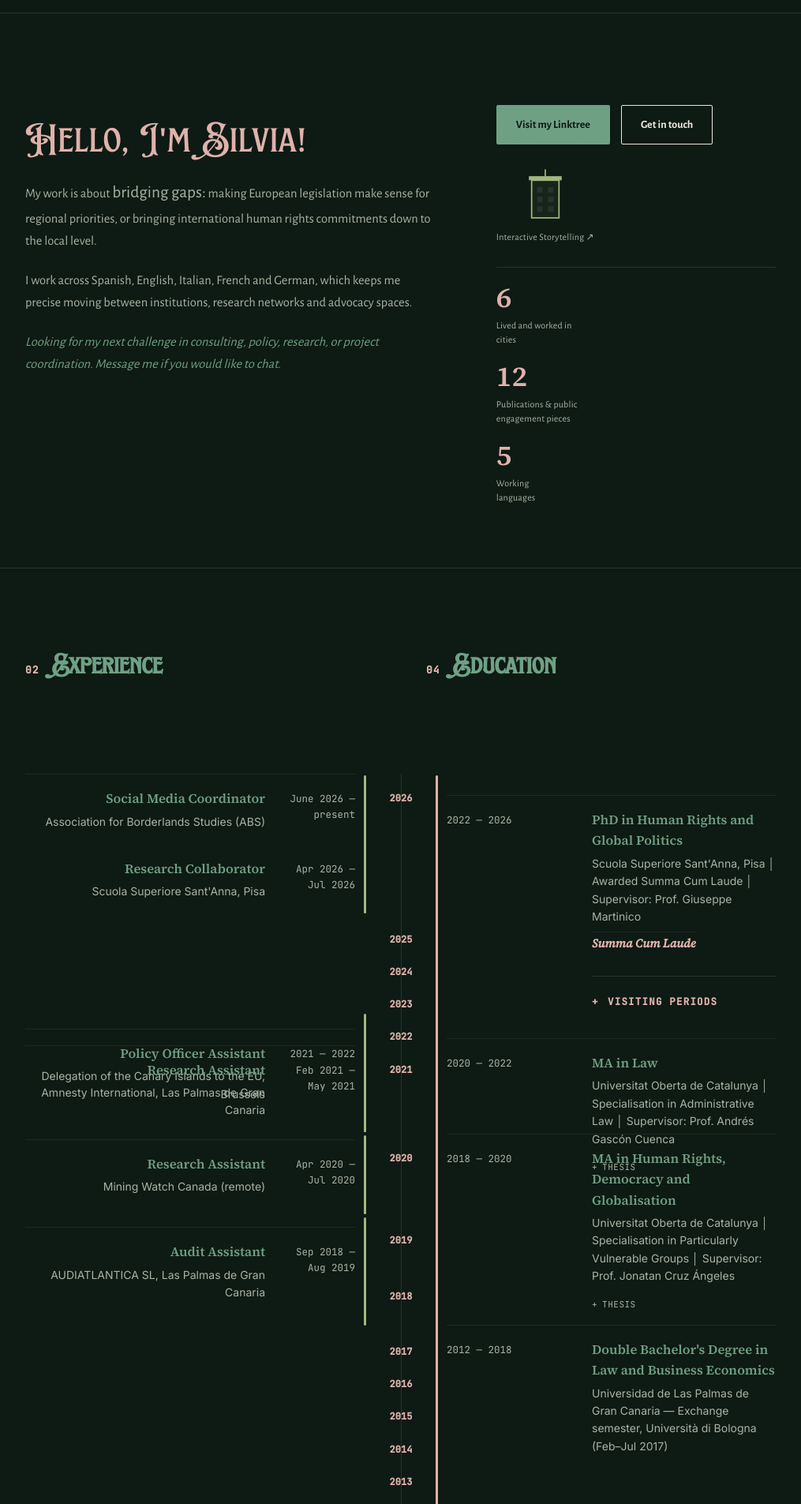
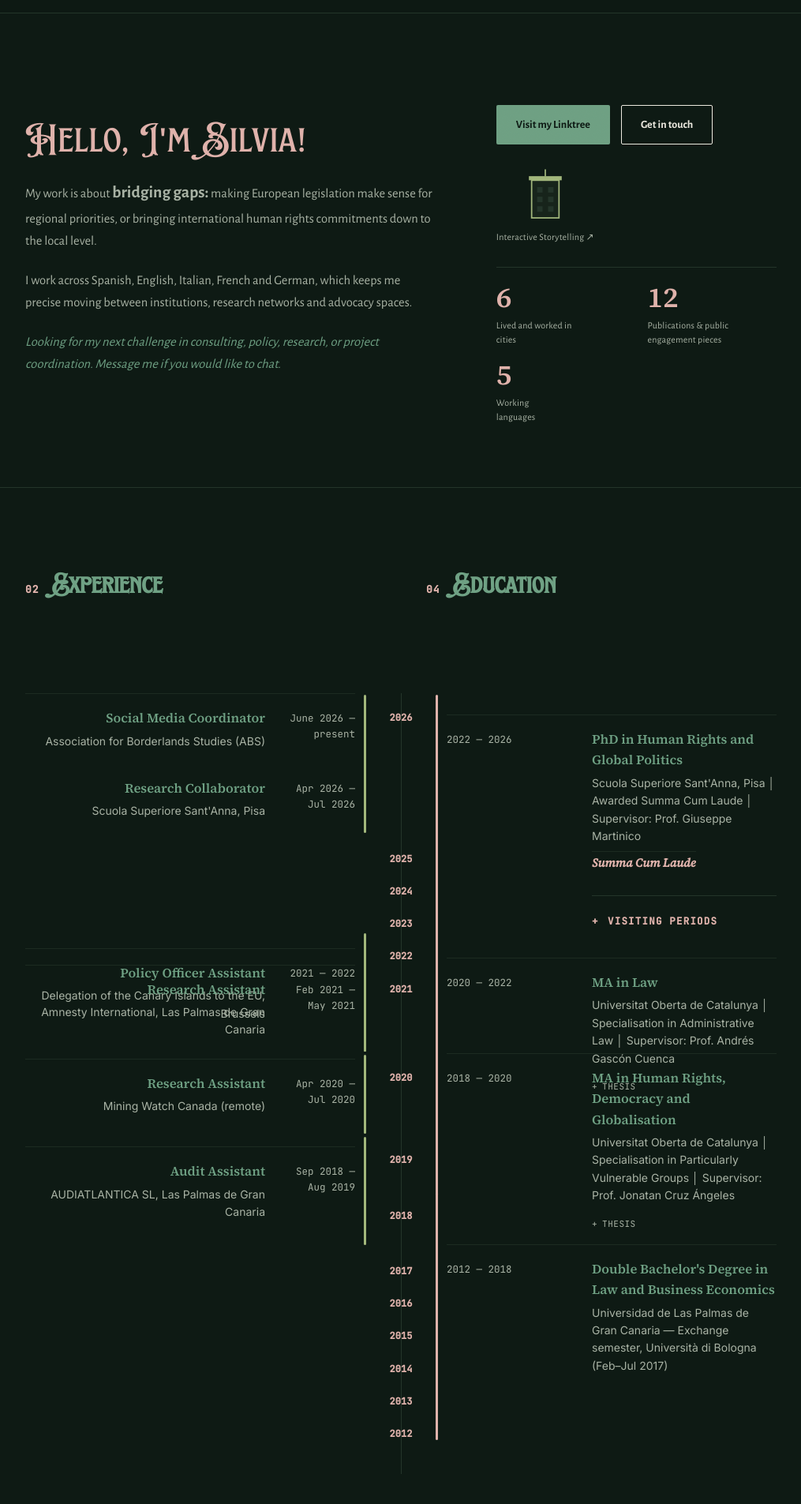
Before and after one commit to stalaveralodos-ux/s.talaveralodos, a Jekyll site: the page built from index.html, in a window 1280 px wide. Shown: the part 378-2283 px from the top of the page at 79% size, without its empty margins (132-1147 px from the left). Built offline with Jekyll 4.4.1, drawn with Linux system fonts in a browser that asks for light colours.

Commit message:
Update style.css

```diff
--- a/assets/style.css
+++ b/assets/style.css
@@ -152,9 +152,14 @@ ul{ list-style:none; margin:0; padding:0; }
 .hero-col-actions .hero-stats{
   margin-top: 0;
   padding-top: 20px;
-  flex-direction: column;
-  gap: 20px;
+  flex-direction: row;
+  flex-wrap: wrap;
+  gap: 18px 28px;
   max-width: none;
+}
+.hero-col-actions .hero-stat{
+  flex: 1 1 40%;
+  min-width: 110px;
 }
 @media (max-width: 900px){
   .hero-columns{ grid-template-columns: 1fr; }
@@ -997,6 +1002,7 @@ ul{ list-style:none; margin:0; padding:0; }
 }
 .hero-accent{
   font-size: 1.3em;
+  font-weight: 700;
 }
 
 
@@ -1059,3 +1065,14 @@ ul{ list-style:none; margin:0; padding:0; }
 .thesis-toggle summary::before{ content: "+"; }
 .thesis-toggle[open] summary::before{ content: "−"; }
 .thesis-toggle .exp-desc{ margin-top: 8px; }
+
+
+/* ============================================================
+   FASE 10 — apilado de varias secciones dentro de una sola columna
+   Usado cuando un lado de un pair tiene más de una sección.
+   ============================================================ */
+.column-stack{
+  display: flex;
+  flex-direction: column;
+  gap: clamp(48px, 8vw, 80px);
+}
```
